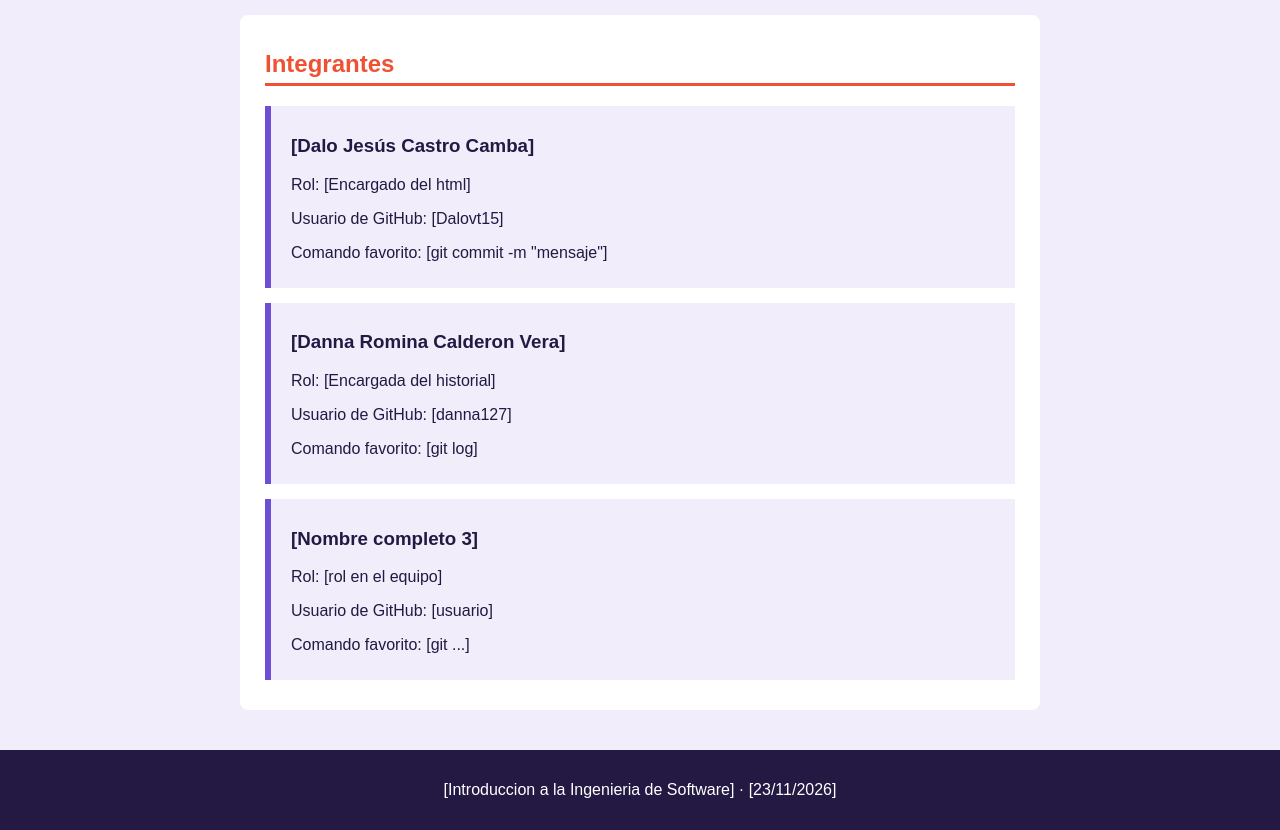
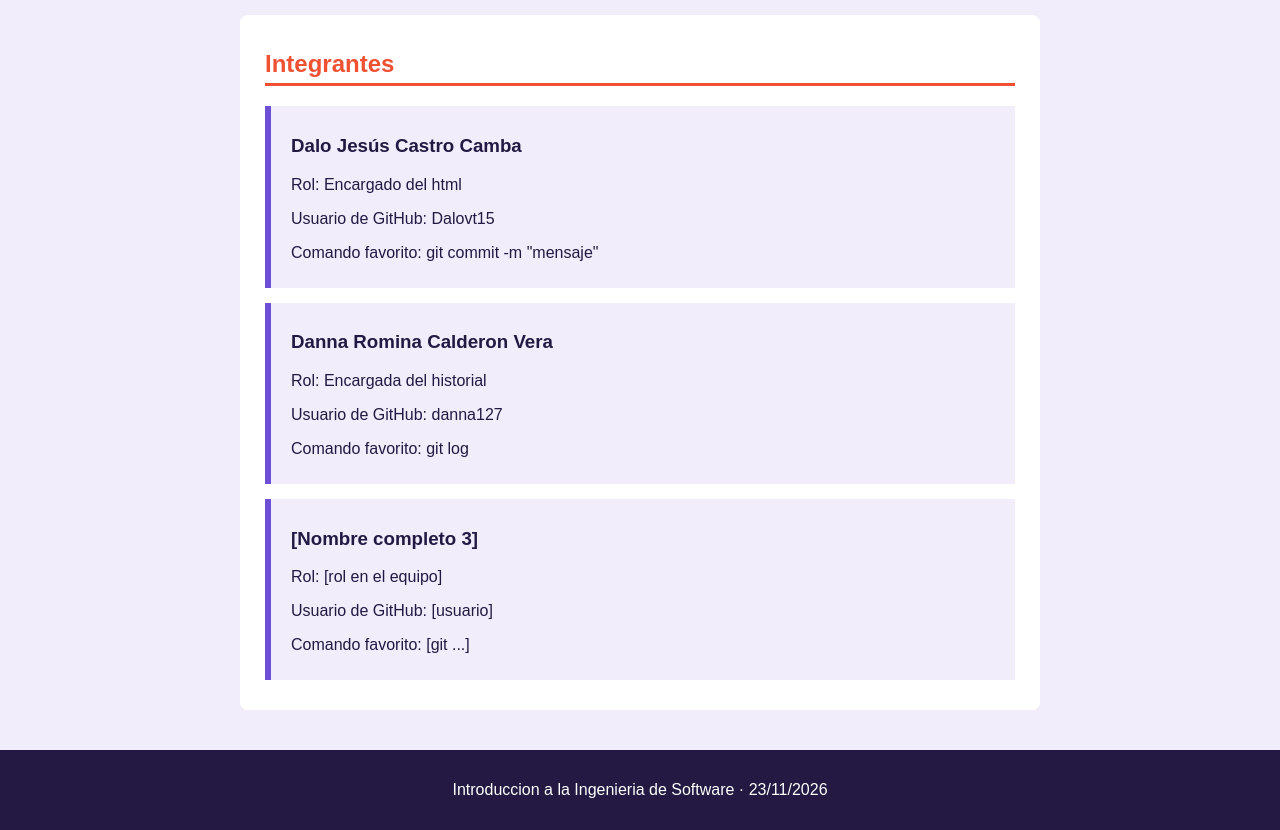
Before and after one commit to vannejo20/Examen-pr-ctico-Software, a plain HTML site: page index.html in a window 1280 px wide. Shown: the part 800-1630 px from the top of the page. Drawn offline with Linux system fonts and the light colour scheme.

Commit message:
Se quito los corchetes en la seccion de los integrantes

```diff
--- a/index.html
+++ b/index.html
@@ -106,18 +106,18 @@
 
       <!-- Integrante 1 -->
       <div class="integrante">
-        <h3>[Dalo Jesús Castro Camba]</h3>
-        <p>Rol: [Encargado del html]</p>
-        <p>Usuario de GitHub: [Dalovt15]</p>
-        <p>Comando favorito: [git commit -m "mensaje"]</p>
+        <h3>Dalo Jesús Castro Camba</h3>
+        <p>Rol: Encargado del html</p>
+        <p>Usuario de GitHub: Dalovt15</p>
+        <p>Comando favorito: git commit -m "mensaje"</p>
       </div>
 
       <!-- Integrante 2 -->
       <div class="integrante">
-        <h3>[Danna Romina Calderon Vera]</h3>
-        <p>Rol: [Encargada del historial]</p>
-        <p>Usuario de GitHub: [danna127]</p>
-        <p>Comando favorito: [git log]</p>
+        <h3>Danna Romina Calderon Vera</h3>
+        <p>Rol: Encargada del historial</p>
+        <p>Usuario de GitHub: danna127</p>
+        <p>Comando favorito: git log</p>
       </div>
 
       <!-- Integrante 3 -->
@@ -132,7 +132,7 @@
   </main>
 
   <footer>
-    <p>[Introduccion a la Ingenieria de Software] · [23/11/2026]</p>
+    <p>Introduccion a la Ingenieria de Software · 23/11/2026</p>
   </footer>
 
 </body>
```
